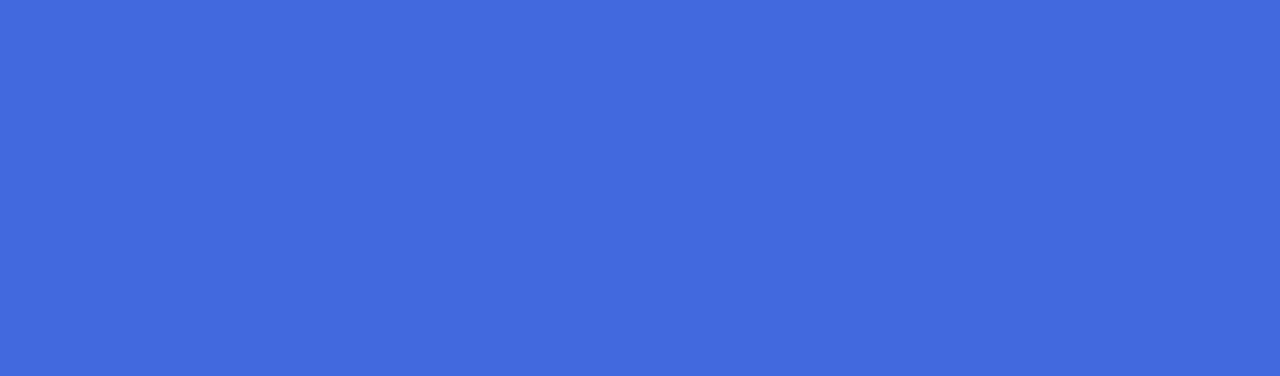
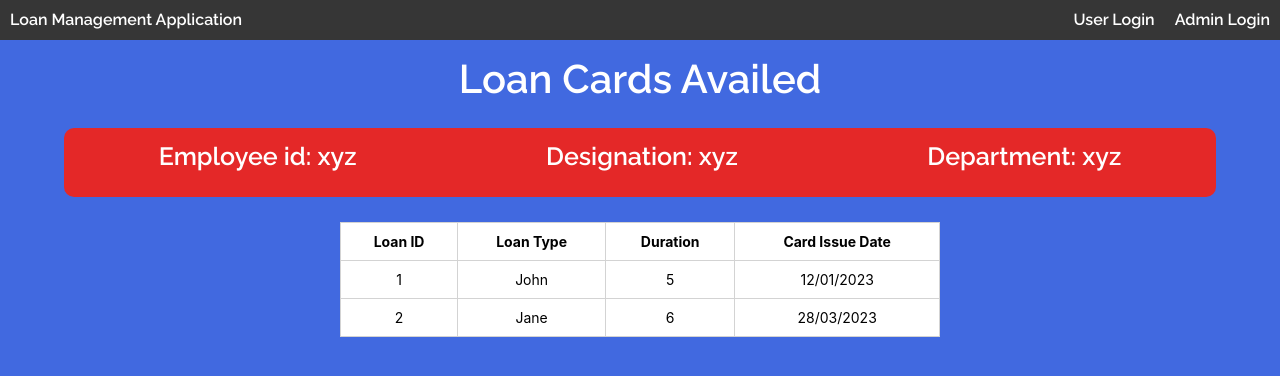
Before and after one commit to kabilan16/LoanManagement, a React (Create React App) app in the folder lma-frontend/: page /viewloans in a window 1280 px wide. Before the commit this address had no page. Shown: the top 376 px of the page. Built offline with nearby package versions, Linux system fonts and the light colour scheme.

Commit message:
added new pages

```diff
--- a/lma-frontend/src/LoginPage.css
+++ b/lma-frontend/src/LoginPage.css
@@ -154,3 +154,57 @@ input
     display: flex;
     align-items: center;
   }
+
+  .custom-table {
+    font-size: 14px;
+    border-collapse: collapse;
+    width: 100%;
+    max-width: 600px;
+    margin: 0 auto;
+  }
+
+  .custom-table th,
+  .custom-table td {
+    border: 1px solid #d3d3d3;
+    padding: 8px 12px;
+    text-align: center;
+  }
+
+  .custom-table thead {
+    background-color: #f8f9fa;
+  }
+
+  .custom-table tbody tr:nth-child(odd) {
+    background-color: #f2f2f2;
+  }
+
+  .custom-table tbody tr:hover {
+    background-color: #e2e6ea;
+  }
+
+  .userDetails
+  {
+    display: flex;
+    justify-content: space-around;
+    font-family: 'Raleway', sans-serif;
+    color: white;
+    font-size: 25px;
+    margin-top: 25px;
+    margin-bottom: 25px;
+    background-color: #e42828;
+    border-radius: 10px;
+    width: 90%
+
+  }
+
+  .userDetails p
+  {
+    margin-top: 5px;
+    padding: 5px;
+    border-radius: 5px;
+  }
+
+  .userDetails p:hover{
+    background-color: #c32222;
+
+  }
--- a/lma-frontend/src/components/UserDashboard.js
+++ b/lma-frontend/src/components/UserDashboard.js
@@ -15,7 +15,7 @@ function UserDashboard() {
           <Card>
             <Card.Body>
               <Card.Text>List of loan cards applied by you</Card.Text>
-              <Link to="/page1">
+              <Link to="/viewloans">
                 <Button variant="primary">View Loans</Button>
               </Link>
             </Card.Body>
@@ -37,7 +37,7 @@ function UserDashboard() {
           <Card>
             <Card.Body>
               <Card.Text>List of items purchased by you</Card.Text>
-              <Link to="/page3">
+              <Link to="/viewitems">
                 <Button variant="primary">View Items</Button>
               </Link>
             </Card.Body>
--- /dev/null
+++ b/lma-frontend/src/components/ViewItems.js
@@ -0,0 +1,50 @@
+import "../LoginPage.css";
+
+import React from "react";
+import { Table } from "react-bootstrap";
+function ViewItems() {
+  return (
+    <div>
+      <center>
+        <h3 className="pagetitle">Items Purchased</h3>
+      </center>
+      <center>
+        <div className="userDetails">
+          <p>Employee id: xyz</p>
+          <p>Designation: xyz</p>
+          <p>Department: xyz</p>
+        </div>
+      </center>
+      <Table bordered hover responsive className="custom-table">
+        <thead>
+          <tr>
+            <th>Issue ID</th>
+            <th>Item Description</th>
+            <th>Item Make</th>
+            <th>Item Category</th>
+            <th>Item Valuation</th>
+          </tr>
+        </thead>
+        <tbody>
+          <tr>
+            <td>1</td>
+            <td>Table</td>
+            <td>Wooden</td>
+            <td>Furniture</td>
+            <td>5000</td>
+          </tr>
+          <tr>
+            <td>2</td>
+            <td>Tea Set</td>
+            <td>Glass</td>
+            <td>Crockery</td>
+            <td>2000</td>
+          </tr>
+          {/* Add more rows as needed */}
+        </tbody>
+      </Table>
+    </div>
+  );
+}
+
+export default ViewItems;
--- /dev/null
+++ b/lma-frontend/src/components/ViewLoans.js
@@ -0,0 +1,47 @@
+import "../LoginPage.css";
+
+import React from "react";
+import { Table } from "react-bootstrap";
+function ViewLoans() {
+  return (
+    <div>
+      <center>
+        <h3 className="pagetitle">Loan Cards Availed</h3>
+      </center>
+      <center>
+        <div className="userDetails">
+          <p>Employee id: xyz</p>
+          <p>Designation: xyz</p>
+          <p>Department: xyz</p>
+        </div>
+      </center>
+      <Table bordered hover responsive className="custom-table">
+        <thead>
+          <tr>
+            <th>Loan ID</th>
+            <th>Loan Type</th>
+            <th>Duration</th>
+            <th>Card Issue Date</th>
+          </tr>
+        </thead>
+        <tbody>
+          <tr>
+            <td>1</td>
+            <td>John</td>
+            <td>5</td>
+            <td>12/01/2023</td>
+          </tr>
+          <tr>
+            <td>2</td>
+            <td>Jane</td>
+            <td>6</td>
+            <td>28/03/2023</td>
+          </tr>
+          {/* Add more rows as needed */}
+        </tbody>
+      </Table>
+    </div>
+  );
+}
+
+export default ViewLoans;
--- a/lma-frontend/src/index.js
+++ b/lma-frontend/src/index.js
@@ -1,21 +1,23 @@
-import React from 'react';
-import 'bootstrap/dist/css/bootstrap.min.css';
+import React from "react";
+import "bootstrap/dist/css/bootstrap.min.css";
 
-import ReactDOM from 'react-dom';
+import ReactDOM from "react-dom";
 import { BrowserRouter, Routes, Route } from "react-router-dom";
 import Layout from "./pages/Layout";
 import Home from "./pages/Home";
 import Blogs from "./pages/Blogs";
 import Loginpage from "./components/Loginpage";
-import './index.css';
-import App from './App';
-import reportWebVitals from './reportWebVitals';
-import UserLogin from './components/UserLogin';
-import UserDashboard from './components/UserDashboard';
-import ApplyLoan from './components/ApplyLoan';
-import AdminDashboard from './components/AdminDashboard';
-import AddCustomer from './components/AddCustomer';
-import LoginForm from './components/LoginForm';
+import "./index.css";
+import App from "./App";
+import reportWebVitals from "./reportWebVitals";
+import UserLogin from "./components/UserLogin";
+import UserDashboard from "./components/UserDashboard";
+import ApplyLoan from "./components/ApplyLoan";
+import AdminDashboard from "./components/AdminDashboard";
+import AddCustomer from "./components/AddCustomer";
+import LoginForm from "./components/LoginForm";
+import ViewLoans from "./components/ViewLoans";
+import ViewItems from "./components/ViewItems";
 
 export default function Index() {
   return (
@@ -24,20 +26,22 @@ export default function Index() {
         <Route path="/" element={<Layout />}>
           <Route index element={<Home />} />
           <Route path="userlogin" element={<UserLogin />} />
-          <Route path="adminlogin" element= {<Loginpage />} />
-          <Route path="udashboard" element = {<UserDashboard />} />
-          <Route path="applyloan" element = {<ApplyLoan />} />
-          <Route path="adashboard" element = {<AdminDashboard />} />
-          <Route path="addcustomer" element = {<AddCustomer />} />
-          <Route path="loginform" element= {<LoginForm />} />
+          <Route path="adminlogin" element={<Loginpage />} />
+          <Route path="udashboard" element={<UserDashboard />} />
+          <Route path="applyloan" element={<ApplyLoan />} />
+          <Route path="adashboard" element={<AdminDashboard />} />
+          <Route path="addcustomer" element={<AddCustomer />} />
+          <Route path="loginform" element={<LoginForm />} />
+          <Route path="viewloans" element={<ViewLoans />} />
+          <Route path="viewitems" element={<ViewItems />} />
         </Route>
       </Routes>
     </BrowserRouter>
   );
 }
 
-const root = ReactDOM.createRoot(document.getElementById('root'));
-root.render(<Index />)
+const root = ReactDOM.createRoot(document.getElementById("root"));
+root.render(<Index />);
 // If you want to start measuring performance in your app, pass a function
 // to log results (for example: reportWebVitals(console.log))
 // or send to an analytics endpoint. Learn more: https://bit.ly/CRA-vitals
```
